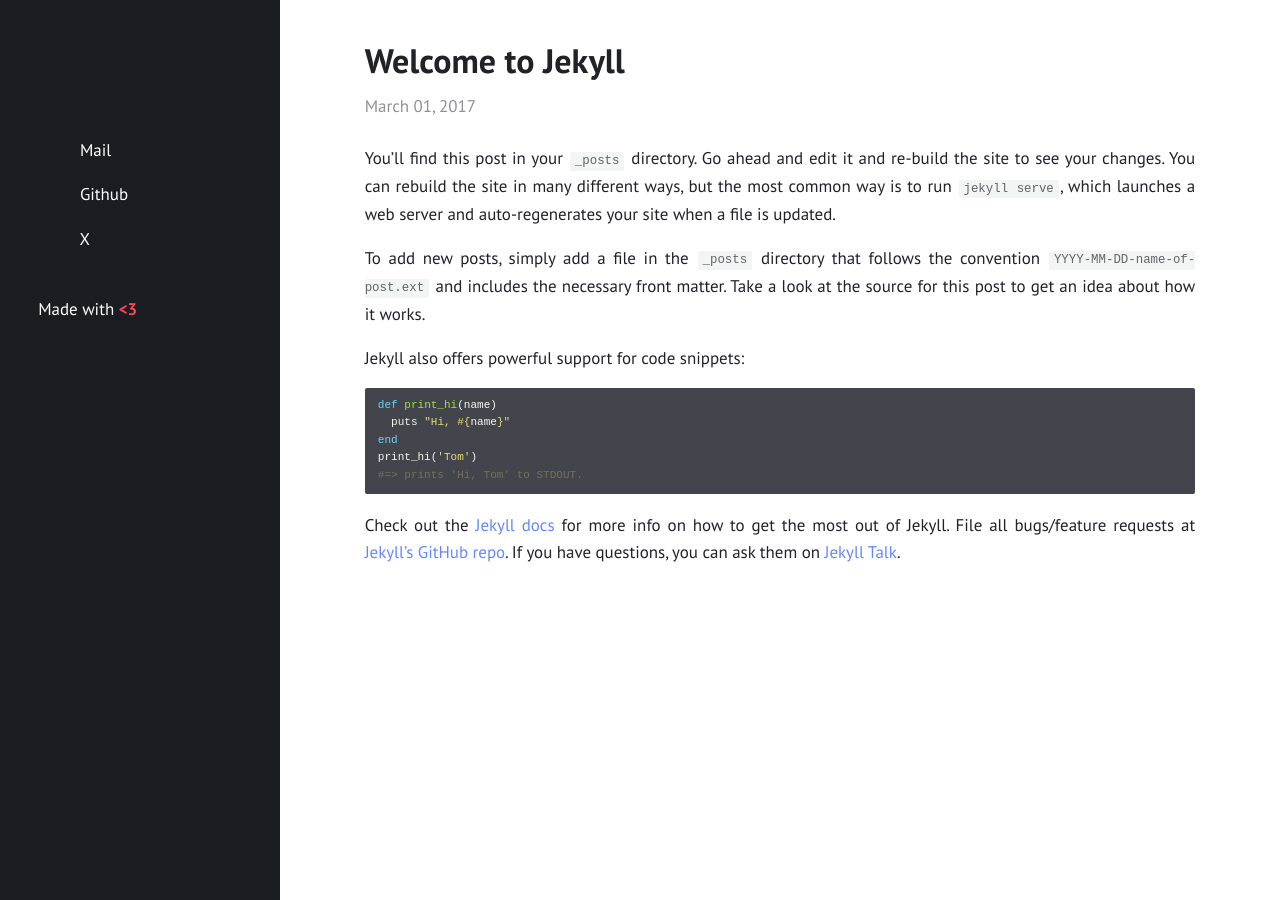
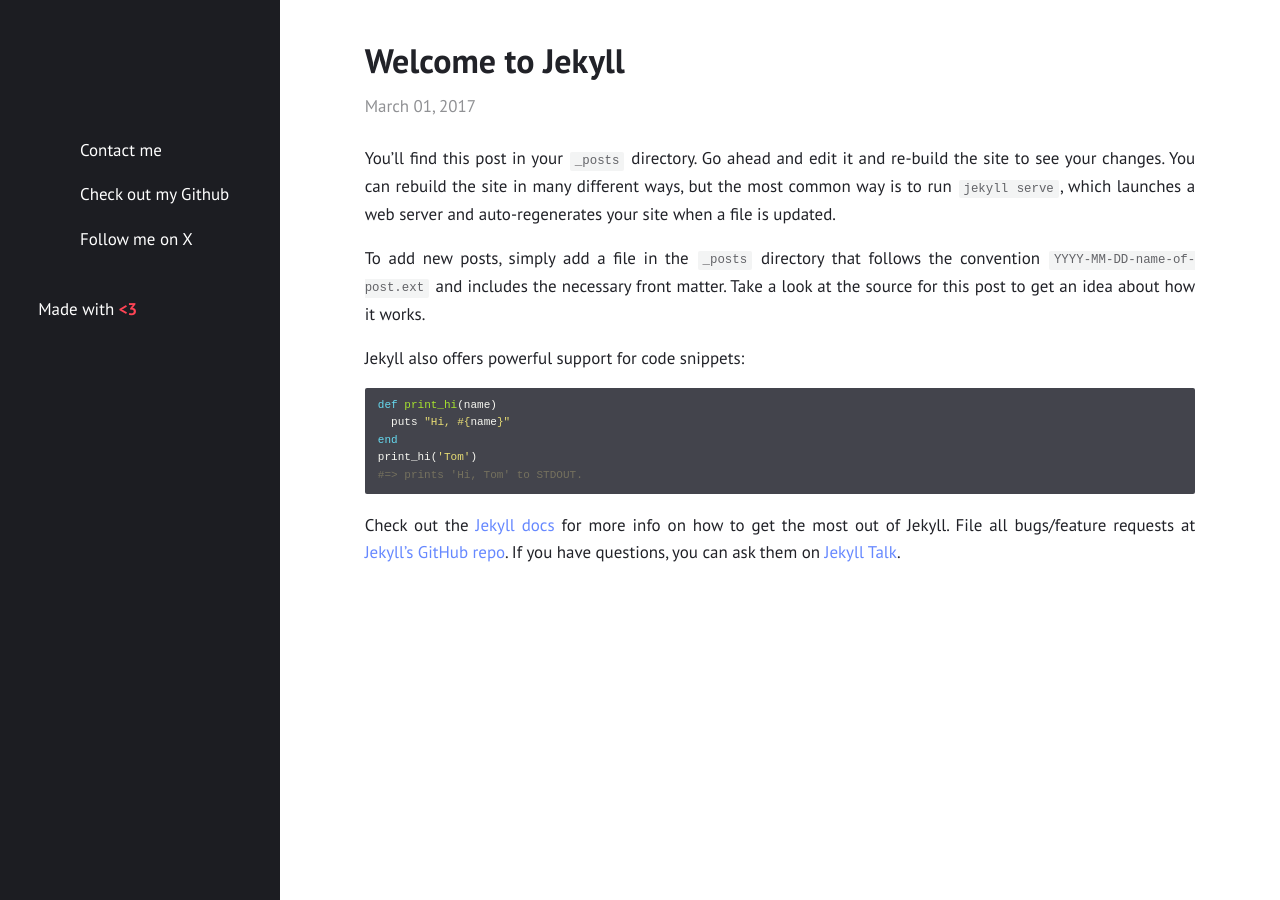
Before and after one commit to lauraguzmanrincon/lauraguzmanrincon.github.io, a Jekyll site: the page built from _posts/2017-03-01-welcome-to-jekyll.md, in a window 1280 px wide. Built offline with Jekyll 4.4.1, drawn with Linux system fonts in a browser that asks for light colours.

Commit message:
Update _config.yml

```diff
--- a/_config.yml
+++ b/_config.yml
@@ -20,9 +20,9 @@ navigation:                # accepts {file, title, url, icon, sidebaricon}
   - {file: "README.md"}
 
 external:                  # shows a footer with social links - for available icons see fontawesome.com/icons
-  - {title: Mail, icon: envelope, url: "mailto:laura.guzman-rincon@warwick.ac.uk"}
-  - {title: Github, icon: github, url: "https://github.com/lauraguzmanrincon"}
-  - {title: X, icon: twitter, url: "https://twitter.com/LGuzmanRincon"}
+  - {title: Contact me, icon: envelope, url: "mailto:laura.guzman-rincon@warwick.ac.uk"}
+  - {title: Check out my Github, icon: github, url: "https://github.com/lauraguzmanrincon"}
+  - {title: Follow me on X, icon: twitter, url: "https://twitter.com/LGuzmanRincon"}
 
 comments:
 #  disqus_shortname: ""    # see https://disqus.com/
```
